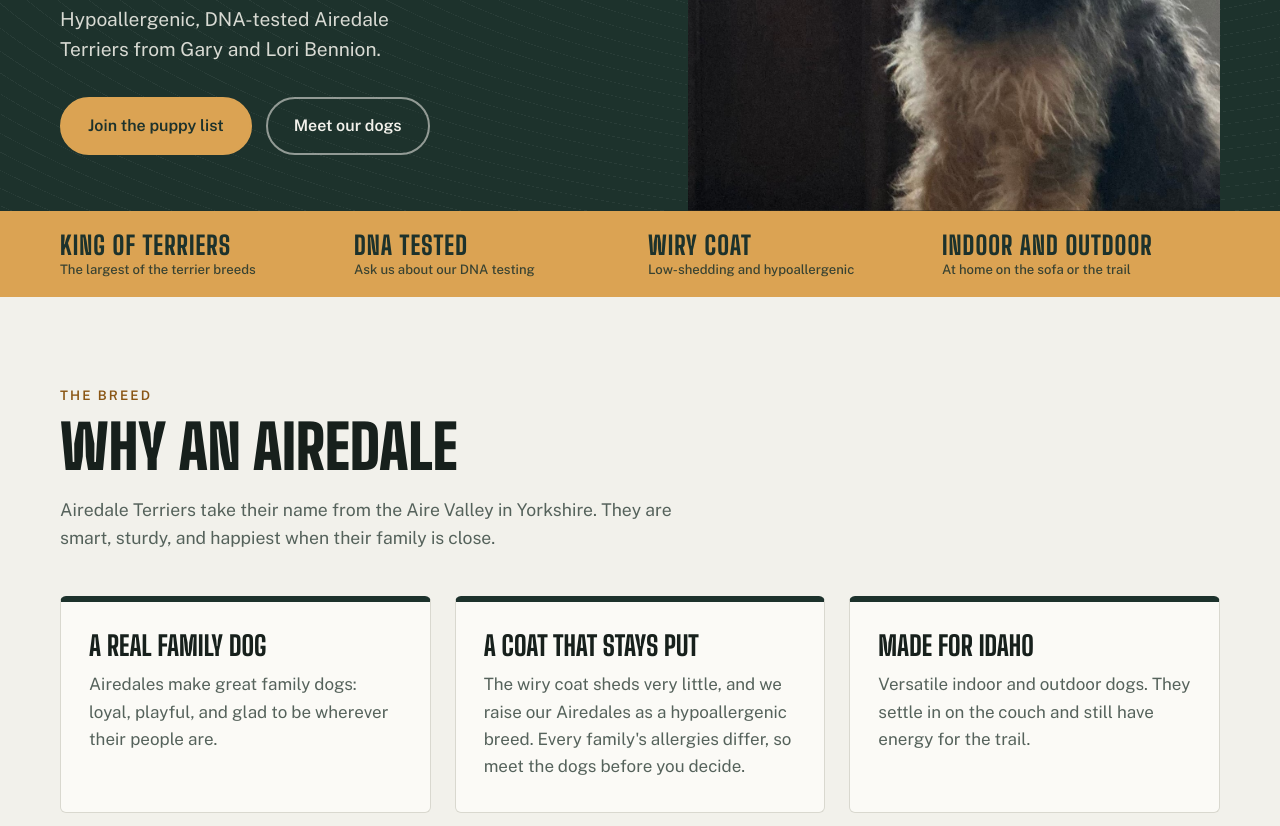
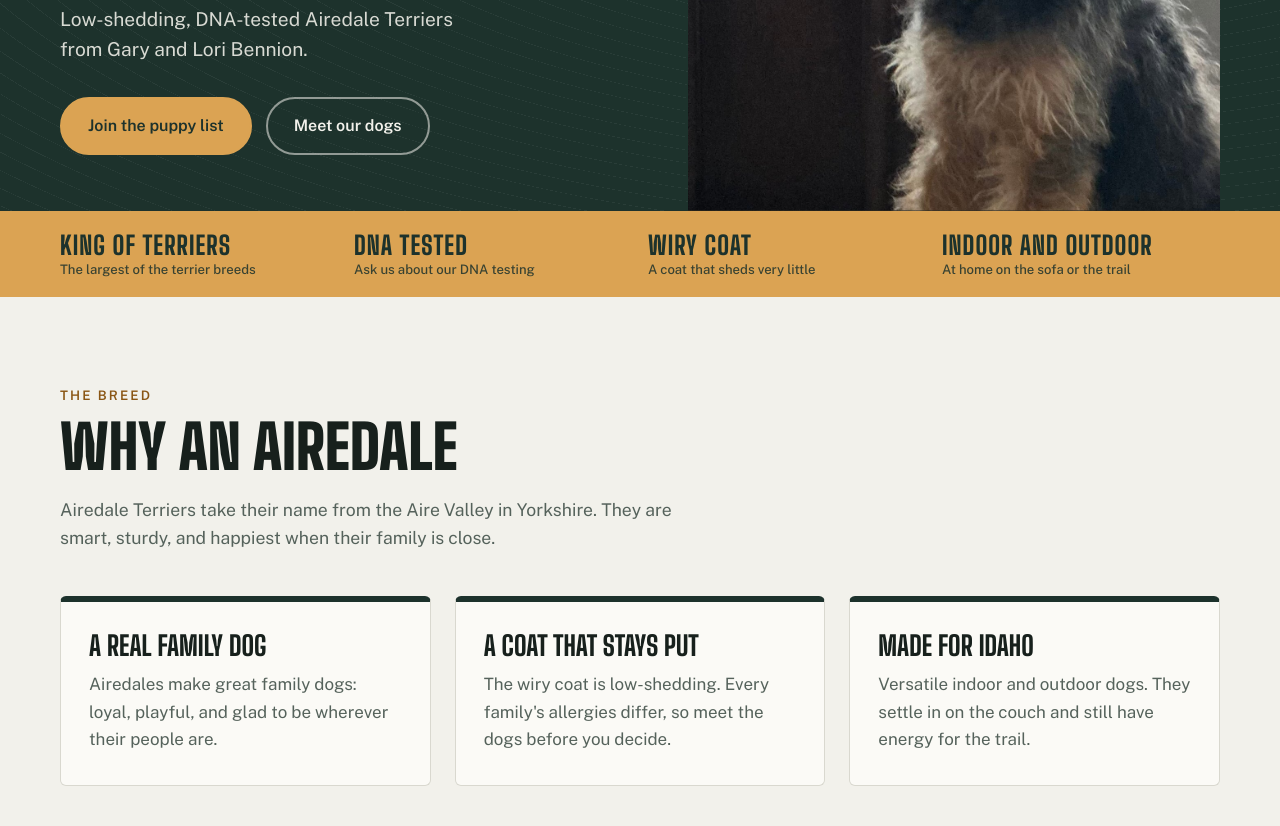
Before and after one commit to rockymountainairedales/rockymountainairedales.github.io, a plain HTML site: page index.html in a window 1280 px wide. Shown: the part 606-1432 px from the top of the page. Drawn offline with nearby package versions, Linux system fonts and the light colour scheme.

Commit message:
Add files via upload

```diff
--- a/index.html
+++ b/index.html
@@ -4,7 +4,7 @@
 <meta charset="utf-8">
 <meta name="viewport" content="width=device-width, initial-scale=1">
 <title>Rocky Mountain Airedales</title>
-<meta name="description" content="Hypoallergenic, DNA-tested Airedale Terriers from Gary and Lori Bennion in Pocatello, Idaho. Family dogs for the Rocky Mountain area.">
+<meta name="description" content="Low-shedding, DNA-tested Airedale Terriers from Gary and Lori Bennion in Pocatello, Idaho. Family dogs for the Rocky Mountain area.">
 <link rel="preconnect" href="https://fonts.googleapis.com">
 <link rel="preconnect" href="https://fonts.gstatic.com" crossorigin>
 <link href="https://fonts.googleapis.com/css2?family=Big+Shoulders+Display:wght@700;800;900&family=Public+Sans:wght@400;500;600&display=swap" rel="stylesheet">
@@ -104,7 +104,7 @@ footer .wrap{display:flex;flex-wrap:wrap;justify-content:space-between;gap:12px}
       <div>
         <p class="eyebrow">Pocatello, Idaho</p>
         <h1>Family dogs, raised in the <em>Rockies</em></h1>
-        <p class="lede">Hypoallergenic, DNA-tested Airedale Terriers from Gary and Lori Bennion.</p>
+        <p class="lede">Low-shedding, DNA-tested Airedale Terriers from Gary and Lori Bennion.</p>
         <div class="cta-row">
           <a class="btn" href="#contact">Join the puppy list</a>
           <a class="btn ghost" href="#dogs">Meet our dogs</a>
@@ -119,7 +119,7 @@ footer .wrap{display:flex;flex-wrap:wrap;justify-content:space-between;gap:12px}
     <ul>
       <li>King of Terriers<small>The largest of the terrier breeds</small></li>
       <li>DNA tested<small>Ask us about our DNA testing</small></li>
-      <li>Wiry coat<small>Low-shedding and hypoallergenic</small></li>
+      <li>Wiry coat<small>A coat that sheds very little</small></li>
       <li>Indoor and outdoor<small>At home on the sofa or the trail</small></li>
     </ul>
   </div>
@@ -131,7 +131,7 @@ footer .wrap{display:flex;flex-wrap:wrap;justify-content:space-between;gap:12px}
     <p class="intro">Airedale Terriers take their name from the Aire Valley in Yorkshire. They are smart, sturdy, and happiest when their family is close.</p>
     <div class="cards">
       <article class="card"><h3>A real family dog</h3><p>Airedales make great family dogs: loyal, playful, and glad to be wherever their people are.</p></article>
-      <article class="card"><h3>A coat that stays put</h3><p>The wiry coat sheds very little, and we raise our Airedales as a hypoallergenic breed. Every family's allergies differ, so meet the dogs before you decide.</p></article>
+      <article class="card"><h3>A coat that stays put</h3><p>The wiry coat is low-shedding. Every family's allergies differ, so meet the dogs before you decide.</p></article>
       <article class="card"><h3>Made for Idaho</h3><p>Versatile indoor and outdoor dogs. They settle in on the couch and still have energy for the trail.</p></article>
     </div>
   </div>
```
